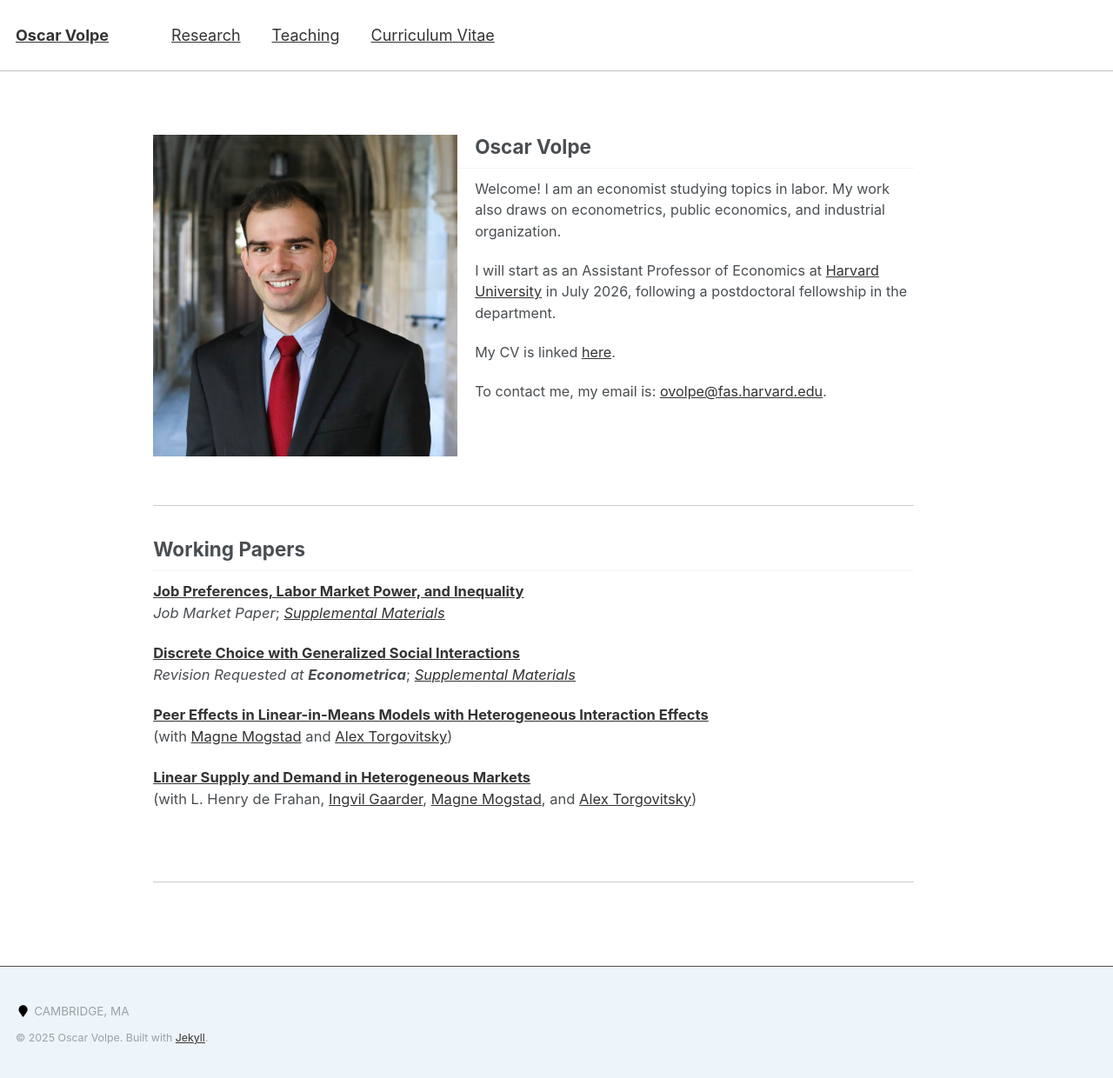
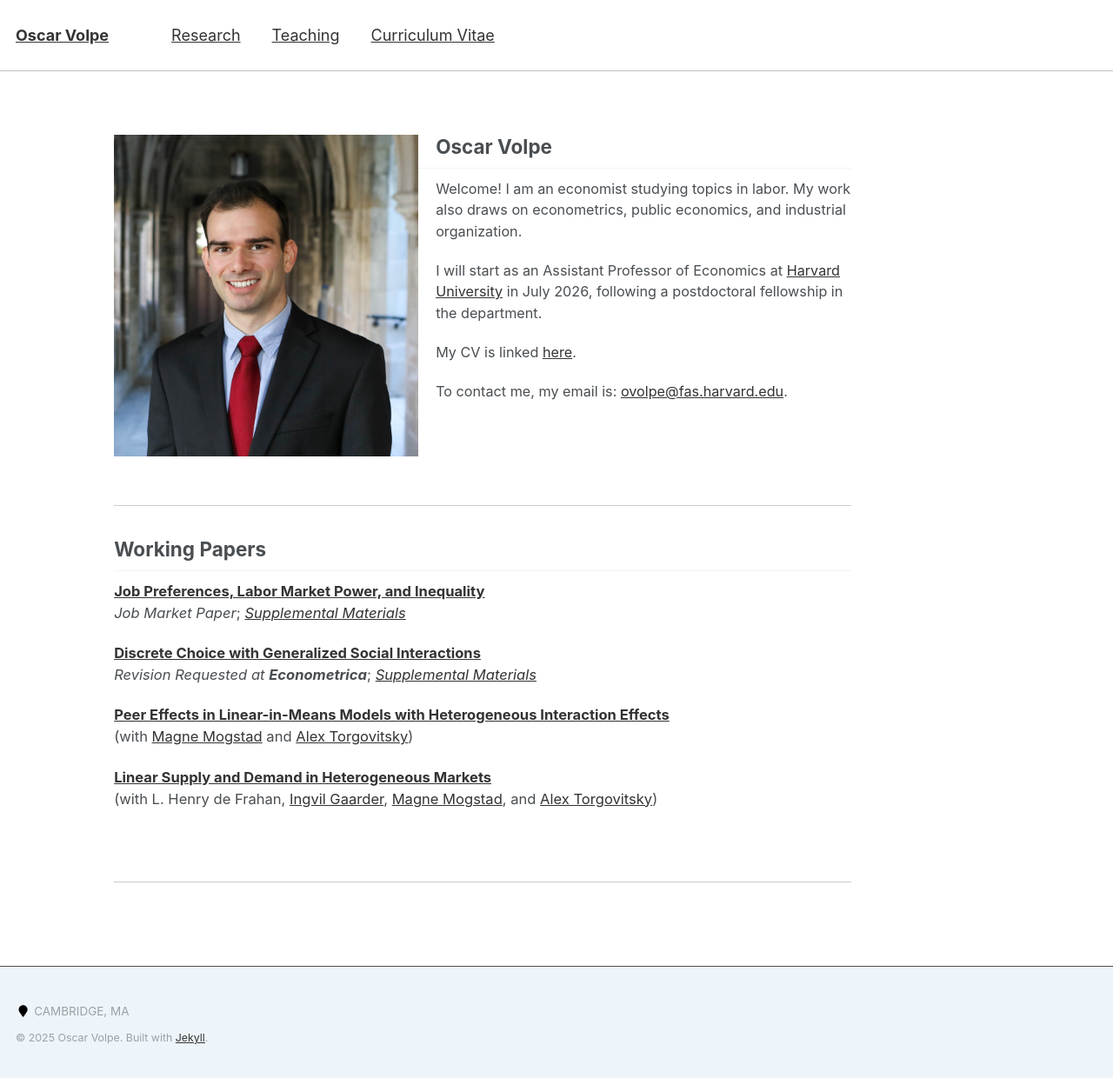
Before and after one commit to ovolpe/ovolpe.github.io, a Jekyll site: the page built from _pages/about.md, in a window 1280 px wide. Shown: the whole page at 87% size. Built offline with Jekyll 4.4.1, drawn with Linux system fonts in a browser that asks for light colours.

Commit message:
Update main.scss

```diff
--- a/assets/css/main.scss
+++ b/assets/css/main.scss
@@ -49,3 +49,14 @@ a:hover {
   color: #B31B1B !important;
   text-decoration: underline !important;
 }
+
+.page {
+  max-width: 1200px;
+  margin-left: 1rem;   /* tighten left margin */
+  margin-right: 3rem;  /* keep some breathing room on right */
+}
+
+.page__inner-wrap {
+  padding-left: 0.5rem;
+  padding-right: 1rem;
+}
```
